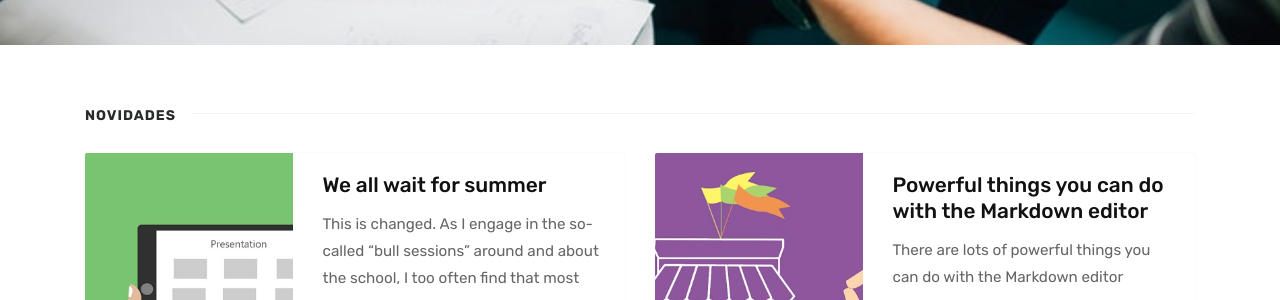
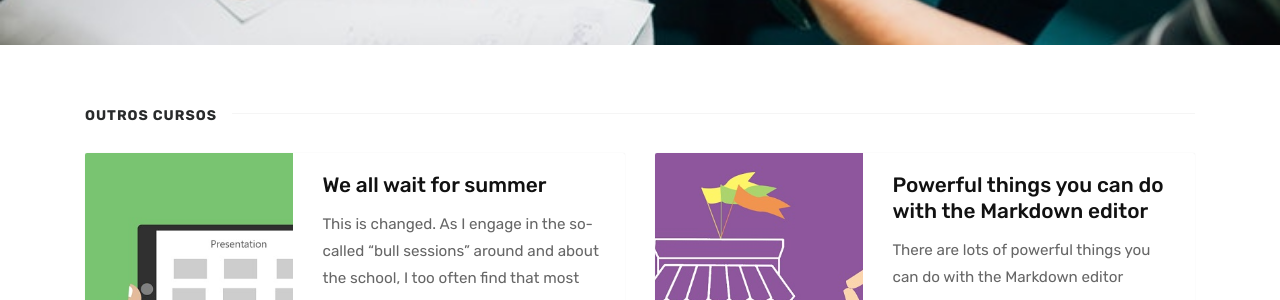
Before and after one commit to fabiolafaria/fabiolafaria.github.io, a Jekyll site: the page built from index.html, in a window 1280 px wide and 900 px high, scrolled down 519 px. Shown: the part 153-453 px from the top of the window. Built offline with Jekyll 4.4.1, drawn with Linux system fonts in a browser that asks for light colours; the list of posts is cut into pages by our own code; comment, search, counter and statistics services are not loaded.

Commit message:
Updated 'index.html' via CloudCannon

```diff
--- a/index.html
+++ b/index.html
@@ -19,7 +19,7 @@
 <section class="featured-posts">
 
     <div class="section-title">
-        <h2><span>Novidades</span></h2>
+        <h2><span>Outros Cursos</span></h2>
     </div>
 
     <div class="row listfeaturedtag">
```
